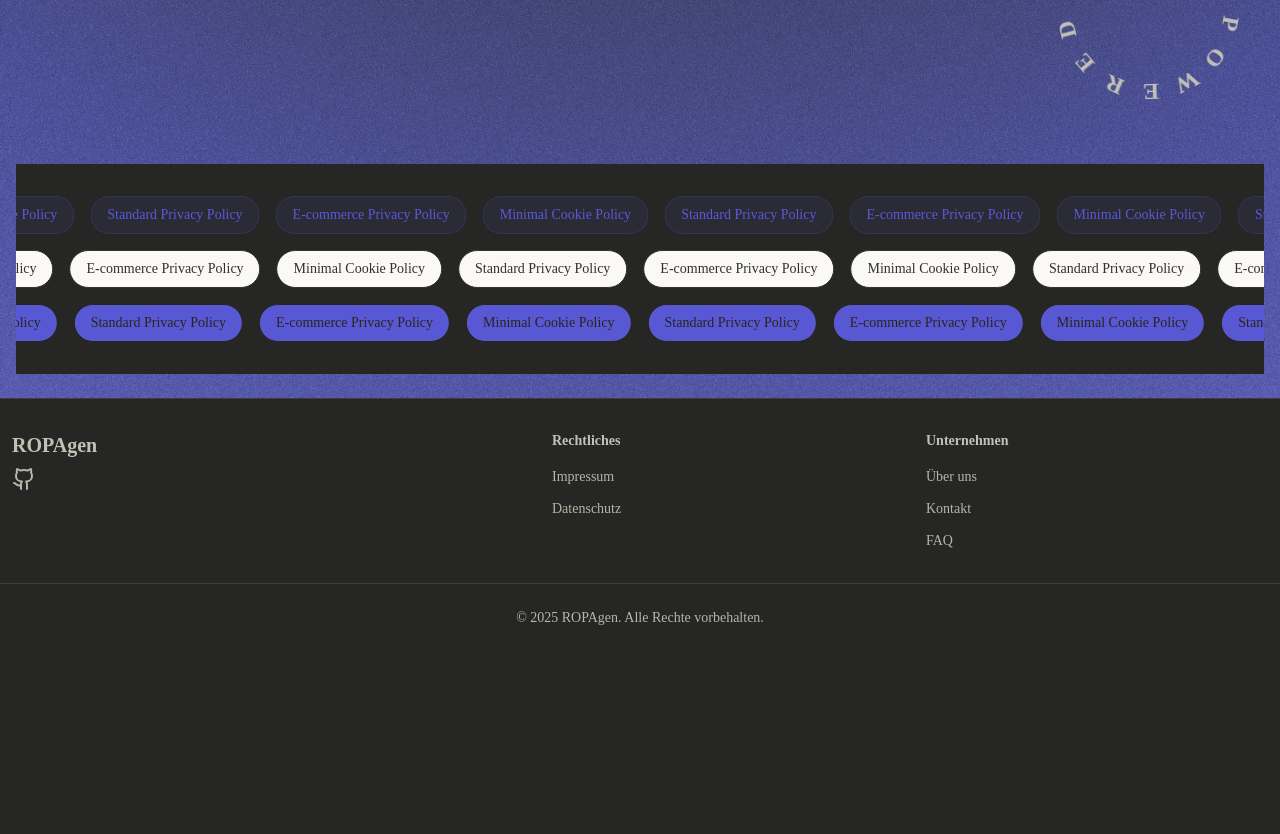
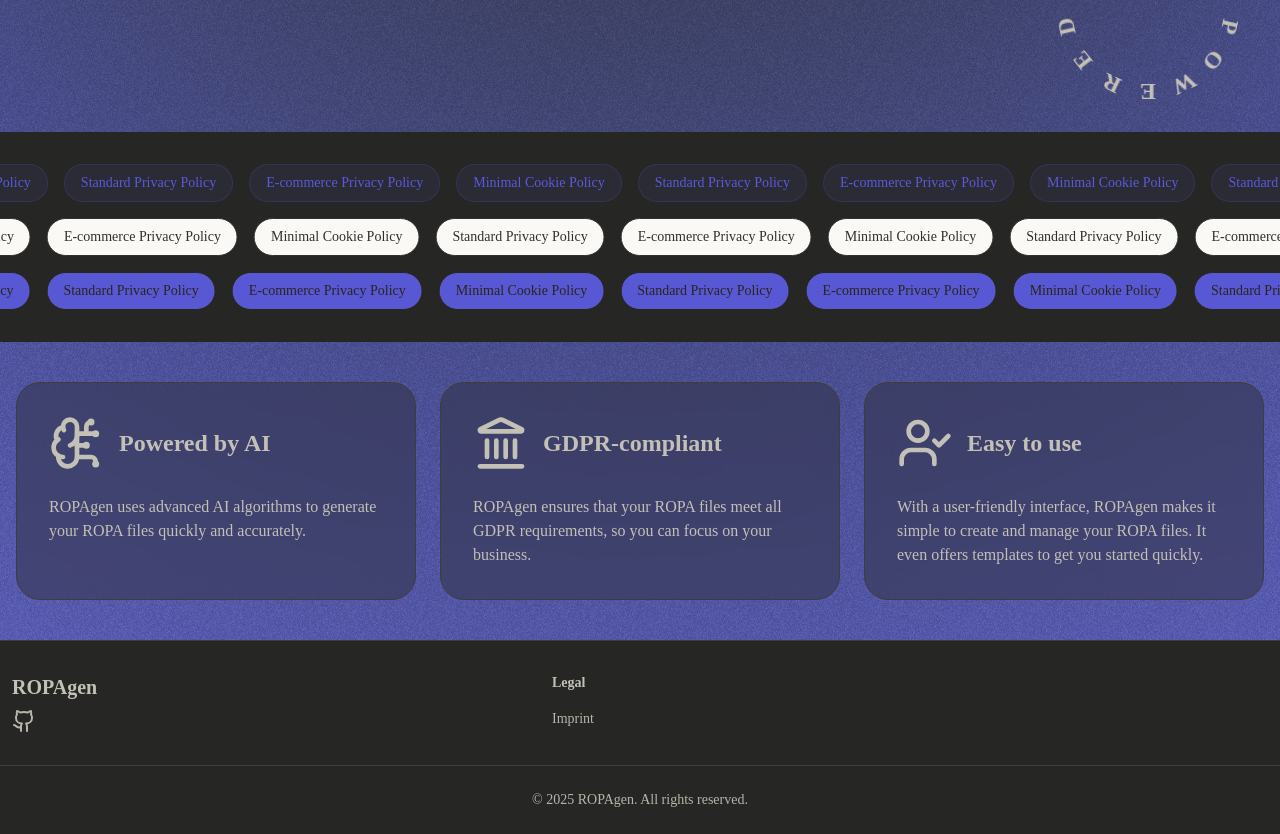
Before and after one commit to ganglem/ROPAgen, a Next.js app: page / in a window 1280 px wide. Shown: the part 660-1494 px from the top of the page. Before the commit the page ends 1312 px from the top, so only its background shows below. Built offline with nearby package versions, Linux system fonts and the light colour scheme; a web font is replaced by a local one.

Commit message:
make landing page nicer

```diff
--- a/src/app/generate/page.tsx
+++ b/src/app/generate/page.tsx
@@ -4,12 +4,12 @@ import RopaForm from "@/components/ropa-form";
 import RopaPreview from "@/components/ropa-preview";
 import {useState} from "react";
 
-export default function Home() {
+export default function Generate() {
 
     const [generatedDocument, setGeneratedDocument] = useState<string>("");
 
     return (
-        <main className="container mx-auto py-10 px-4 md:px-6 relative space-y-6">
+        <main className="container mx-auto py-10 relative space-y-6 w-full">
             <RopaForm setGeneratedDocument={setGeneratedDocument}/>
             {generatedDocument != "" && <RopaPreview generatedDocument={generatedDocument} setGeneratedDocument={setGeneratedDocument}/>}
         </main>
--- a/src/app/layout.tsx
+++ b/src/app/layout.tsx
@@ -50,7 +50,7 @@ export default function RootLayout({
                 </header>
 
                 {/* MAIN CONTENT */}
-                <main className="flex-grow px-2 md:px-4 py-4 md:py-6">{children}</main>
+                <main className="flex-grow px-2 md:px-4 pt-4 md:pt-6">{children}</main>
               </div>
 
               {/* FOOTER - now outside the background area */}
--- a/src/app/page.tsx
+++ b/src/app/page.tsx
@@ -4,14 +4,19 @@ import {TypingAnimation} from "@/components/magicui/typing-animation";
 import BlurText from "@/components/ui/blur-text";
 import CircularText from "@/components/ui/circular-text";
 import MovingBanner from "@/components/ui/moving-banner";
+import SpotlightCard from '@/components/ui/spotlight-card';
+import {CardHeader, CardContent} from "@/components/ui/card";
+import { BrainCircuit } from 'lucide-react';
+import { Landmark } from 'lucide-react';
+import { UserCheck } from 'lucide-react';
 
 
 export default function Home() {
     return (
-        <div>
+        <>
             {/* Hero Section */}
             <section
-                className="h-[calc(100vh-4rem)] overflow-hidden md:flex md:flex-col md:justify-center md:items-start md:pb-10"
+                className="h-[calc(100vh-6rem)] container overflow-hidden md:flex md:flex-col md:justify-center md:items-start md:pb-10"
             >
 
                 <div className="fixed right-8 bottom-8 z-50">
@@ -52,11 +57,42 @@ export default function Home() {
                 </div>
             </section>
 
-            <section className="overflow-hidden">
-                <MovingBanner/>
-            </section>
+            <div className="-mx-2 md:-mx-4 w-screen ">
+                <MovingBanner />
+            </div>
+
+            <section className="py-10 grid grid-cols-1 md:grid-cols-3 gap-6">
+    <SpotlightCard className="custom-spotlight-card" spotlightColor="rgba(102, 102, 255, 0.2)">
+        <CardHeader className="p-6 pb-0 flex items-center">
+            <BrainCircuit className="mr-2 size-14" />
+            <h1 className="text-2xl">Powered by AI</h1>
+        </CardHeader>
+        <CardContent className="p-6">
+            ROPAgen uses advanced AI algorithms to generate your ROPA files quickly and accurately.
+        </CardContent>
+    </SpotlightCard>
+    <SpotlightCard className="custom-spotlight-card" spotlightColor="rgba(102, 102, 255, 0.2)">
+        <CardHeader className="p-6 pb-0 flex items-center">
+            <Landmark className="mr-2 size-14" />
+            <h1 className="text-2xl">GDPR-compliant</h1>
+        </CardHeader>
+        <CardContent className="p-6">
+            ROPAgen ensures that your ROPA files meet all GDPR requirements, so you can focus on your business.
+        </CardContent>
+    </SpotlightCard>
+    <SpotlightCard className="custom-spotlight-card" spotlightColor="rgba(102, 102, 255, 0.2)">
+        <CardHeader className="p-6 pb-0 flex items-center">
+            <UserCheck className="mr-2 size-14" />
+            <h1 className="text-2xl">Easy to use</h1>
+        </CardHeader>
+        <CardContent className="p-6">
+            With a user-friendly interface, ROPAgen makes it simple to create and manage your ROPA files. It even offers templates to get you started quickly.
+        </CardContent>
+    </SpotlightCard>
+</section>
+
 
             {/* …rest of your normal page sections… */}
-        </div>
+        </>
     )
 }
--- a/src/components/ropa-form.tsx
+++ b/src/components/ropa-form.tsx
@@ -47,7 +47,7 @@ export default function RopaForm({setGeneratedDocument}: {setGeneratedDocument:
     }
 
     return (
-        <div className="space-y-6">
+        <div className="space-y-6 w-full">
 
             <RopaTemplateSelector onSelect={setDocumentData}></RopaTemplateSelector>
 
--- a/src/components/ui/footer.tsx
+++ b/src/components/ui/footer.tsx
@@ -34,40 +34,40 @@ export default function Footer({
                     {/* Rechte Sektion: Links in Spalten */}
                     <div className="md:col-span-8 lg:col-span-7 grid grid-cols-1 sm:grid-cols-2 gap-8 text-sm">
                         <div>
-                            <h3 className="font-semibold text-foreground mb-4">Rechtliches</h3>
+                            <h3 className="font-semibold text-foreground mb-4">Legal</h3>
                             <ul className="space-y-3">
                                 <li>
                                     <Link href="/impressum" className="hover:text-foreground transition-colors">
-                                        Impressum
+                                        Imprint
                                     </Link>
                                 </li>
-                                <li>
-                                    <Link href="/privacy-policy" className="hover:text-foreground transition-colors">
-                                        Datenschutz
-                                    </Link>
-                                </li>
+                                {/*<li>*/}
+                                {/*    <Link href="/privacy-policy" className="hover:text-foreground transition-colors">*/}
+                                {/*        Datenschutz*/}
+                                {/*    </Link>*/}
+                                {/*</li>*/}
                             </ul>
                         </div>
-                        <div>
-                            <h3 className="font-semibold text-foreground mb-4">Unternehmen</h3>
-                            <ul className="space-y-3">
-                                <li>
-                                    <Link href="/about" className="hover:text-foreground transition-colors">
-                                        Über uns
-                                    </Link>
-                                </li>
-                                <li>
-                                    <Link href="/contact" className="hover:text-foreground transition-colors">
-                                        Kontakt
-                                    </Link>
-                                </li>
-                                <li>
-                                    <Link href="/faq" className="hover:text-foreground transition-colors">
-                                        FAQ
-                                    </Link>
-                                </li>
-                            </ul>
-                        </div>
+                        {/*<div>*/}
+                        {/*    <h3 className="font-semibold text-foreground mb-4">Unternehmen</h3>*/}
+                        {/*    <ul className="space-y-3">*/}
+                        {/*        <li>*/}
+                        {/*            <Link href="/about" className="hover:text-foreground transition-colors">*/}
+                        {/*                Über uns*/}
+                        {/*            </Link>*/}
+                        {/*        </li>*/}
+                        {/*        <li>*/}
+                        {/*            <Link href="/contact" className="hover:text-foreground transition-colors">*/}
+                        {/*                Kontakt*/}
+                        {/*            </Link>*/}
+                        {/*        </li>*/}
+                        {/*        <li>*/}
+                        {/*            <Link href="/faq" className="hover:text-foreground transition-colors">*/}
+                        {/*                FAQ*/}
+                        {/*            </Link>*/}
+                        {/*        </li>*/}
+                        {/*    </ul>*/}
+                        {/*</div>*/}
                     </div>
                 </div>
 
@@ -76,7 +76,7 @@ export default function Footer({
             {/* Copyright */}
             <div className="border-t border-border text-center text-sm py-6">
                 <p>
-                    &copy; {new Date().getFullYear()} {productName}. Alle Rechte vorbehalten.
+                    &copy; {new Date().getFullYear()} {productName}. All rights reserved.
                 </p>
             </div>
         </footer>
--- a/src/components/ui/moving-banner.tsx
+++ b/src/components/ui/moving-banner.tsx
@@ -1,7 +1,8 @@
 "use client"
 
                     import Link from "next/link"
-import templatesData from "../../../data/mock.json";
+                    import { motion } from "framer-motion"
+                    import templatesData from "../../../data/mock.json"
 
                     // Extract titles and create arrays for each row
                     const titles = templatesData.map((template) => template.title)
@@ -10,13 +11,20 @@ const middleRowItems = [...titles, ...titles, ...titles]
                     const bottomRowItems = [...titles, ...titles, ...titles]
 
                     export default function MovingBanner() {
+                        const scrollAnimation = (direction: "left" | "right", duration: number) => ({
+                            x: direction === "left" ? ["0%", "-50%"] : ["-50%", "0%"],
+                            transition: { duration, repeat: Infinity, ease: "linear" },
+                        });
+
                         return (
                             <section className="w-full py-6 md:py-8 overflow-hidden bg-background">
-
                                 <div className="space-y-4">
                                     {/* Top Row - Moving Right */}
                                     <div className="relative">
-                    <div className="flex animate-scroll-right">
+                                        <motion.div
+                                            className="flex"
+                                            animate={scrollAnimation("right", 30)}
+                                        >
                                             {[...topRowItems, ...topRowItems].map((item, index) => (
                                                 <Link
                                                     key={index}
@@ -26,12 +34,15 @@ export default function MovingBanner() {
                                                     {item}
                                                 </Link>
                                             ))}
-                    </div>
+                                        </motion.div>
                                     </div>
 
                                     {/* Middle Row - Moving Left */}
                                     <div className="relative">
-                    <div className="flex animate-scroll-left">
+                                        <motion.div
+                                            className="flex"
+                                            animate={scrollAnimation("left", 25)}
+                                        >
                                             {[...middleRowItems, ...middleRowItems].map((item, index) => (
                                                 <Link
                                                     key={index}
@@ -41,12 +52,15 @@ export default function MovingBanner() {
                                                     {item}
                                                 </Link>
                                             ))}
-                    </div>
+                                        </motion.div>
                                     </div>
 
                                     {/* Bottom Row - Moving Right (Slower) */}
                                     <div className="relative">
-                    <div className="flex animate-scroll-right-slow">
+                                        <motion.div
+                                            className="flex"
+                                            animate={scrollAnimation("right", 35)}
+                                        >
                                             {[...bottomRowItems, ...bottomRowItems].map((item, index) => (
                                                 <Link
                                                     key={index}
@@ -56,50 +70,9 @@ export default function MovingBanner() {
                                                     {item}
                                                 </Link>
                                             ))}
+                                        </motion.div>
                                     </div>
                                 </div>
-            </div>
-
-            <style jsx>{`
-        @keyframes scroll-right {
-          0% {
-            transform: translateX(-50%);
-          }
-          100% {
-            transform: translateX(0%);
-          }
-        }
-
-        @keyframes scroll-left {
-          0% {
-            transform: translateX(0%);
-          }
-          100% {
-            transform: translateX(-50%);
-          }
-        }
-
-        @keyframes scroll-right-slow {
-          0% {
-            transform: translateX(-50%);
-          }
-          100% {
-            transform: translateX(0%);
-          }
-        }
-
-        .animate-scroll-right {
-          animation: scroll-right 30s linear infinite;
-        }
-
-        .animate-scroll-left {
-          animation: scroll-left 25s linear infinite;
-        }
-
-        .animate-scroll-right-slow {
-          animation: scroll-right-slow 35s linear infinite;
-        }
-      `}</style>
                             </section>
                         )
                     }
--- /dev/null
+++ b/src/components/ui/spotlight-card.tsx
@@ -0,0 +1,72 @@
+"use client";
+
+import React, { useRef, useState } from "react";
+
+interface Position {
+    x: number;
+    y: number;
+}
+
+interface SpotlightCardProps extends React.PropsWithChildren {
+    className?: string;
+    spotlightColor?: `rgba(${number}, ${number}, ${number}, ${number})`;
+}
+
+const SpotlightCard: React.FC<SpotlightCardProps> = ({
+                                                         children,
+                                                         className = "",
+                                                         spotlightColor = "rgba(255, 255, 255, 0.25)"
+                                                     }) => {
+    const divRef = useRef<HTMLDivElement>(null);
+    const [isFocused, setIsFocused] = useState<boolean>(false);
+    const [position, setPosition] = useState<Position>({ x: 0, y: 0 });
+    const [opacity, setOpacity] = useState<number>(0);
+
+    const handleMouseMove: React.MouseEventHandler<HTMLDivElement> = (e) => {
+        if (!divRef.current || isFocused) return;
+
+        const rect = divRef.current.getBoundingClientRect();
+        setPosition({ x: e.clientX - rect.left, y: e.clientY - rect.top });
+    };
+
+    const handleFocus = () => {
+        setIsFocused(true);
+        setOpacity(0.6);
+    };
+
+    const handleBlur = () => {
+        setIsFocused(false);
+        setOpacity(0);
+    };
+
+    const handleMouseEnter = () => {
+        setOpacity(0.6);
+    };
+
+    const handleMouseLeave = () => {
+        setOpacity(0);
+    };
+
+    return (
+        <div
+            ref={divRef}
+            onMouseMove={handleMouseMove}
+            onFocus={handleFocus}
+            onBlur={handleBlur}
+            onMouseEnter={handleMouseEnter}
+            onMouseLeave={handleMouseLeave}
+            className={`relative rounded-3xl border border-border bg-background/40 backdrop-blur-md overflow-hidden p-2 ${className}`}
+        >
+            <div
+                className="pointer-events-none absolute inset-0 opacity-0 transition-opacity duration-500 ease-in-out"
+                style={{
+                    opacity,
+                    background: `radial-gradient(circle at ${position.x}px ${position.y}px, ${spotlightColor}, transparent 80%)`,
+                }}
+            />
+            {children}
+        </div>
+    );
+};
+
+export default SpotlightCard;
```
Lines whose indentation alone changed are shown as unchanged.
